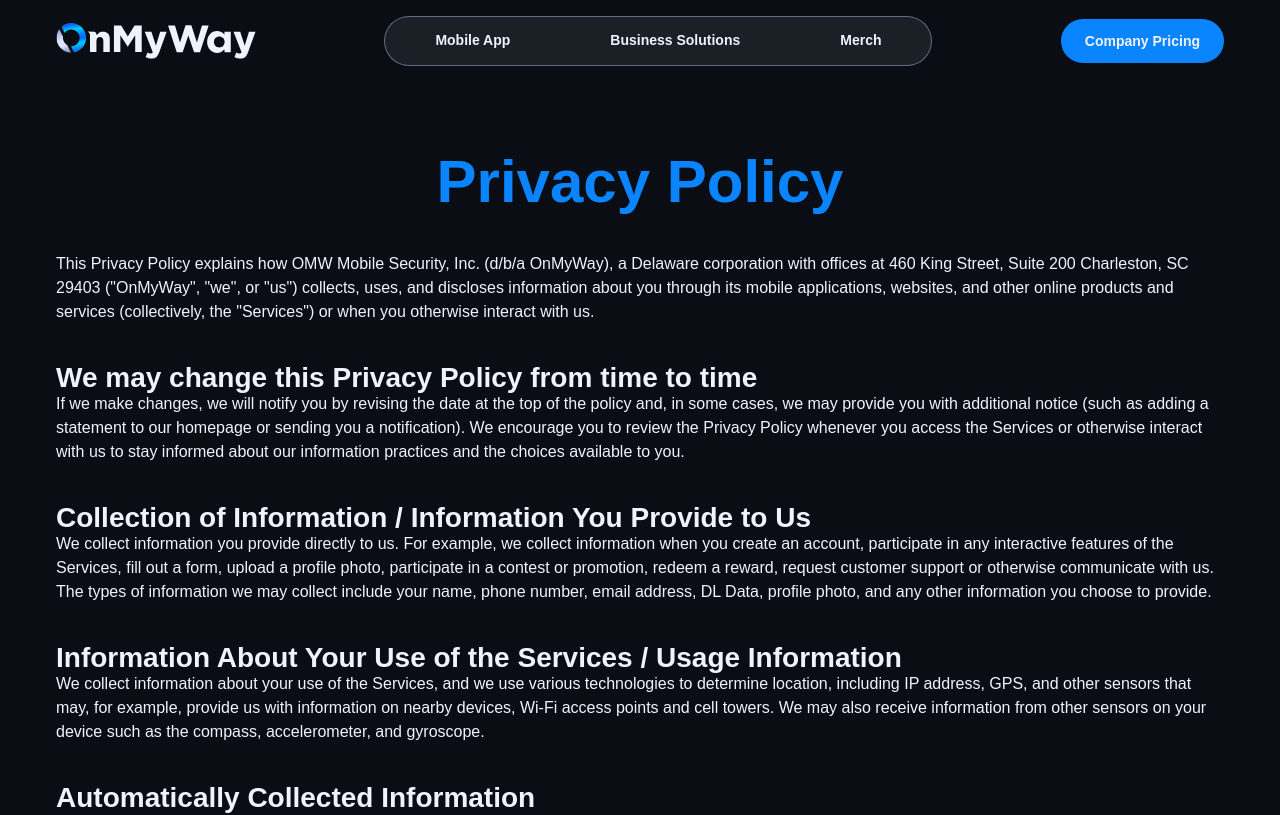
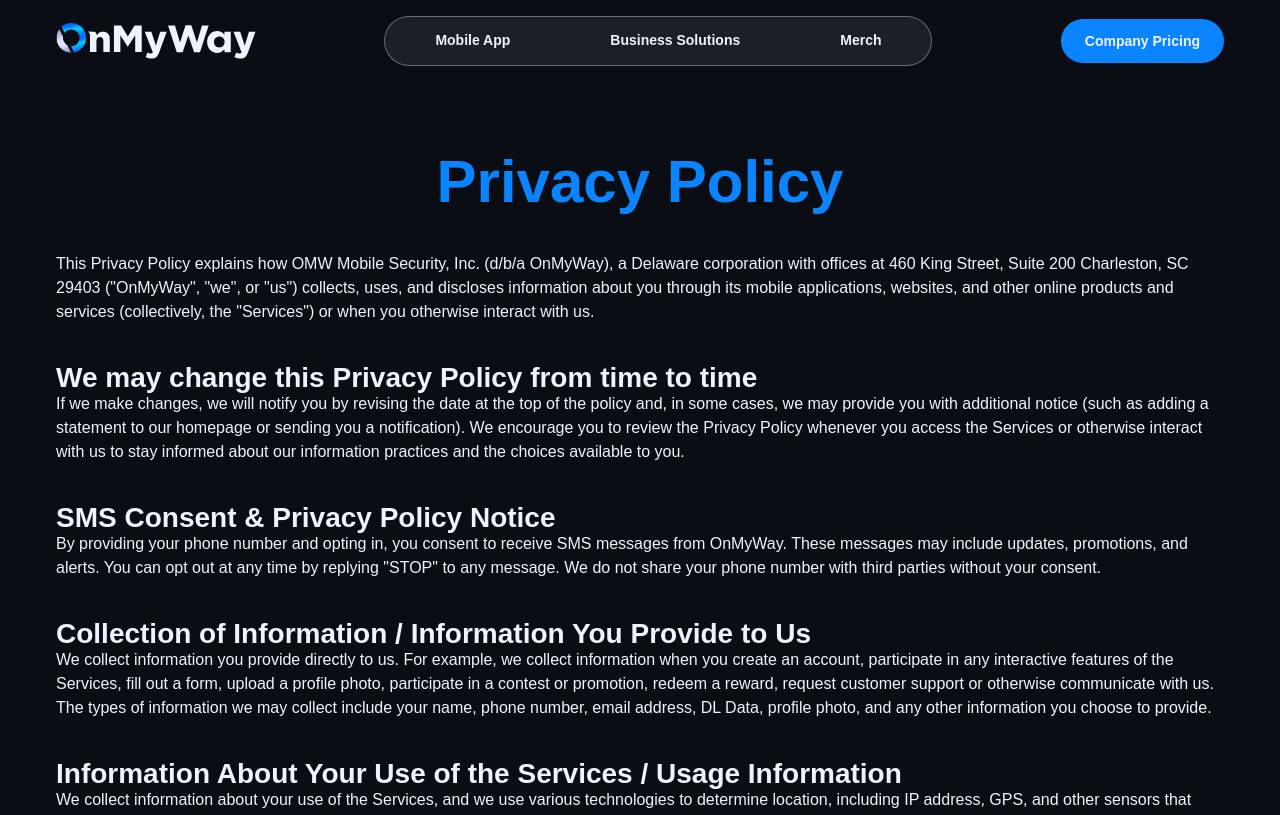
Before and after one commit to DhruvinPatel78/omw-project, a React (Create React App) app: page /privacy in a window 1280 px wide. Shown: the top 815 px of the page. Built offline with nearby package versions, Linux system fonts and the light colour scheme.

Commit message:
Updated Privacy Policy

```diff
--- a/src/pages/Privacy/index.jsx
+++ b/src/pages/Privacy/index.jsx
@@ -46,6 +46,18 @@
             Policy whenever you access the Services or otherwise interact with
             us to stay informed about our information practices and the choices
             available to you.
+          </div>
+        </div>
+        <div>
+          <div
+            className={
+              "font-bold text-xs sm:text-base md:text-xl lg:text-[28px]"
+            }
+          >
+            SMS Consent & Privacy Policy Notice
+          </div>
+          <div>
+            By providing your phone number and opting in, you consent to receive SMS messages from OnMyWay. These messages may include updates, promotions, and alerts. You can opt out at any time by replying "STOP" to any message. We do not share your phone number with third parties without your consent.
           </div>
         </div>
         <div>
```
